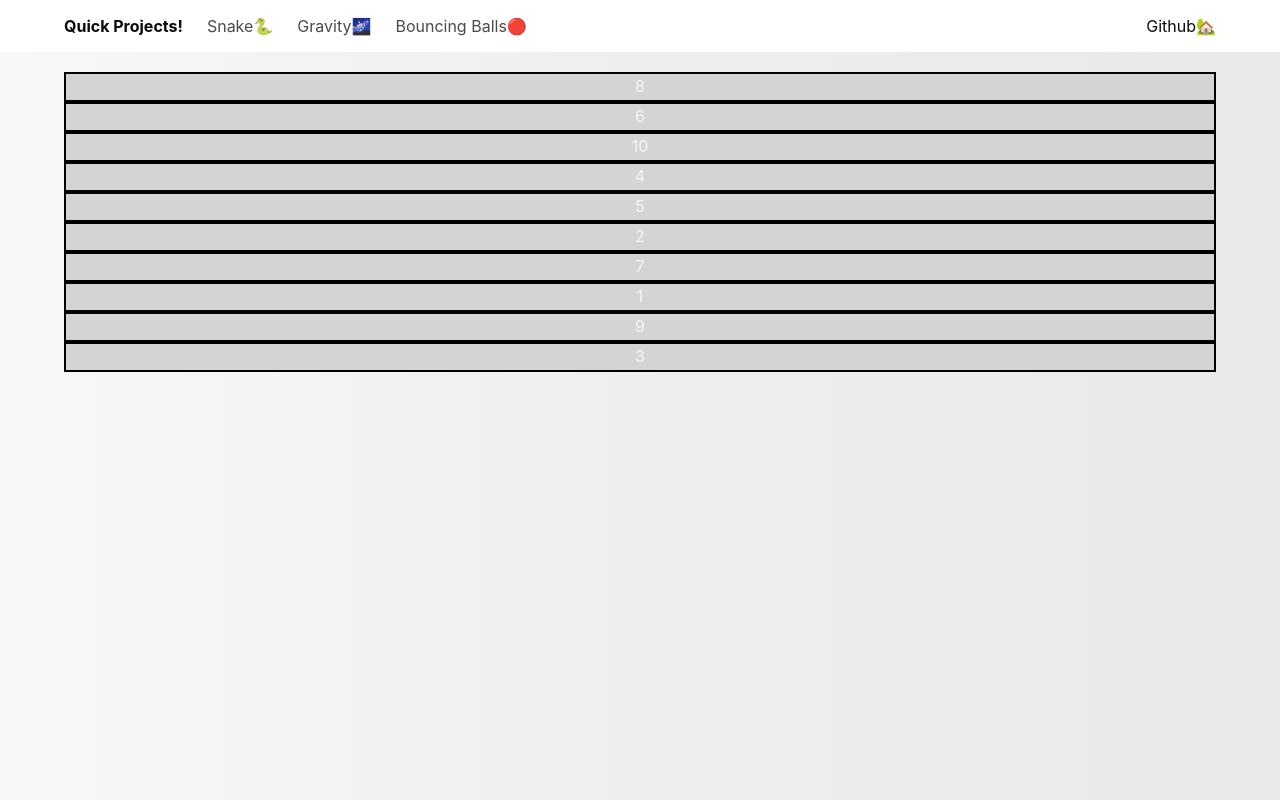
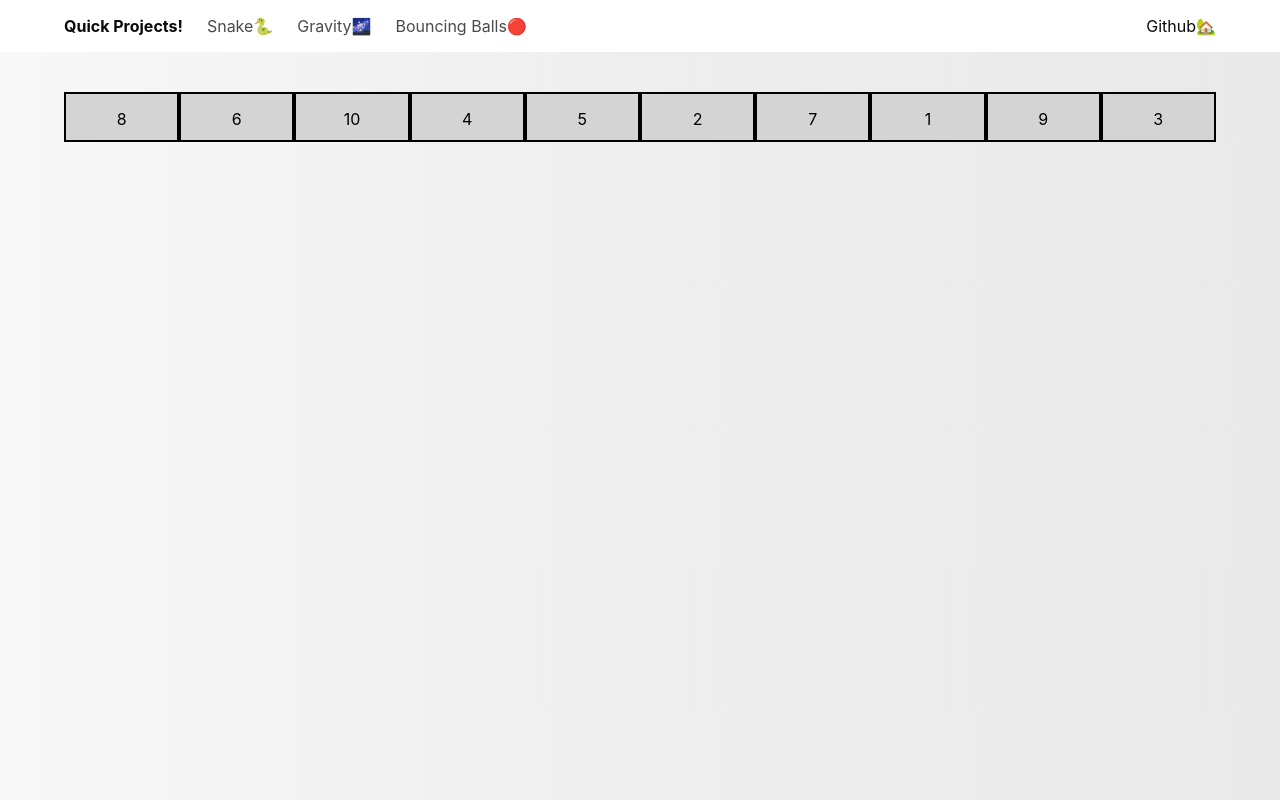
Before and after one commit to SPDUK/CanvasProjects, a React (Create React App) app: page /#/visualizedsort in a window 1280 px wide. Built offline with nearby package versions, Linux system fonts and the light colour scheme; the HTML template or start-up script is replaced by a standard one.

Commit message:
added in function to randomize the order of numbers

```diff
--- a/src/Projects/VisualizedSort/SortItem/SortItem.jsx
+++ b/src/Projects/VisualizedSort/SortItem/SortItem.jsx
@@ -7,13 +7,20 @@ const arr = [8, 6, 10, 4, 5, 2, 7, 1, 9, 3];
 
 export default class SortItem extends Component {
   test() {
-    const sItems = document.getElementsByClassName('sort-item');
-    console.log(sItems);
+    const sItems = document.querySelectorAll('.sort-item');
+    for (let i = 0; i < sItems.length; i++) {
+      sItems[i].style.order = Math.floor(Math.random() * sItems.length) + 1;
+      console.log(sItems[i]);
+    }
   }
   render() {
     return (
       <ul onClick={this.test} className="sort container">
-        {arr.map(i => <li className="sort-item">{i}</li>)}
+        {arr.map(i => (
+          <li key={i} className="sort-item">
+            {i}
+          </li>
+        ))}
       </ul>
     );
   }
--- a/src/Projects/VisualizedSort/SortItem/sortitem.css
+++ b/src/Projects/VisualizedSort/SortItem/sortitem.css
@@ -1,7 +1,12 @@
-.sort-item {
-  flex-basis: 20%;
-  height: 30px;
-  background: #d4d4d4;
-  border: 2px solid black;
-  color: rgba(255, 255, 255, 0.795);
-  text-align: center; }
+.sort {
+  display: flex;
+  flex-wrap: nowrap;
+  width: 100%; }
+  .sort-item {
+    flex-basis: 10%;
+    height: 50px;
+    background: #d4d4d4;
+    border: 2px solid black;
+    color: black;
+    text-align: center;
+    line-height: 50px; }
--- a/src/Projects/VisualizedSort/SortItem/sortitem.scss
+++ b/src/Projects/VisualizedSort/SortItem/sortitem.scss
@@ -1,12 +1,14 @@
 .sort {
-  // display: flex;
-  // flex-wrap: wrap;
+  display: flex;
+  flex-wrap: nowrap;
+  width: 100%;
   &-item {
-    flex-basis: 20%;
-    height: 30px;
+    flex-basis: 10%;
+    height: 50px;
     background: rgb(212, 212, 212);
     border: 2px solid black;
-    color: rgba(255, 255, 255, 0.795);
+    color: black;
     text-align: center;
+    line-height: 50px;
   }
 }
--- a/src/Projects/VisualizedSort/VisualizedSort.jsx
+++ b/src/Projects/VisualizedSort/VisualizedSort.jsx
@@ -10,8 +10,10 @@ export default class VisualizedSort extends Component {
     return (
       <ReactAux>
         <Navbar />
-        <div className="container sort">
-          <SortItem />
+        <div className="container">
+          <div className="sort">
+            <SortItem />
+          </div>
         </div>
       </ReactAux>
     );
```
